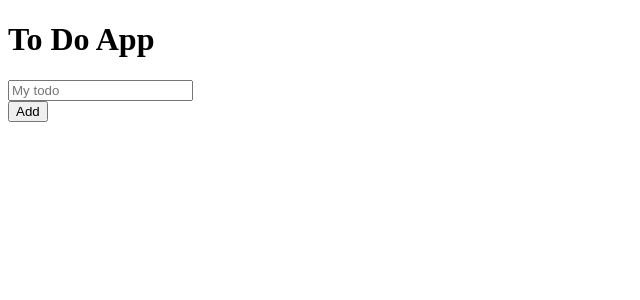
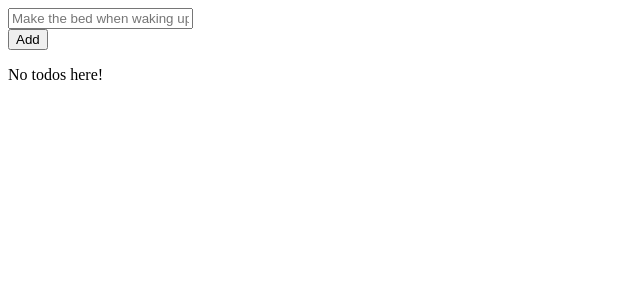
Before and after one commit to juancvaes/appointmenapp, an Angular app in the folder todoapp/: page / in a window 1280 px wide. Shown: the top 300 px of the page, without its empty margins (0-640 px from the left). Built offline with nearby package versions, Linux system fonts and the light colour scheme.

Commit message:
Passing information from parent to child component using property binding and @Input()

```diff
--- a/todoapp/src/app/app.component.html
+++ b/todoapp/src/app/app.component.html
@@ -1,3 +1,17 @@
-<h1>To Do App</h1>
-<app-todo-add></app-todo-add>
-<router-outlet />
+<form>
+    <div>
+        <label for="todo-input"></label>
+        <input
+          [(ngModel)]="newToDoText"
+          type="text"
+          name="todo-input"
+          id="todo-input"
+          placeholder="Make the bed when waking up"
+        >
+    </div>
+    <button (click)="addToDo()" type="submit">Add</button>
+</form>
+
+<app-todo-list
+    [todos]="currentToDos"
+></app-todo-list>
--- a/todoapp/src/app/app.component.ts
+++ b/todoapp/src/app/app.component.ts
@@ -1,16 +1,30 @@
 import { Component } from '@angular/core';
+import { FormsModule } from '@angular/forms';
 import { RouterOutlet } from '@angular/router';
-import { TodoAddComponent } from './todo-add/todo-add.component'
+import { TodoListComponent } from './todo-list/todo-list.component';
+import { ToDo } from './models/todo';
 
 @Component({
   selector: 'app-root',
   imports: [
     RouterOutlet,
-    TodoAddComponent
+    FormsModule,
+    TodoListComponent,
   ],
   templateUrl: './app.component.html',
   styleUrl: './app.component.css'
 })
 export class AppComponent {
   title = 'todoapp';
+  newToDoText: string = "";
+  currentToDos: ToDo[] = [];
+
+  addToDo(){
+    if (this.newToDoText.length){
+      this.currentToDos.push({
+        id: Date.now(),
+        text: this.newToDoText,
+    })
+    this.newToDoText = "";
+  }}
 }
--- /dev/null
+++ b/todoapp/src/app/models/todo.ts
@@ -0,0 +1,4 @@
+export interface ToDo {
+    id: number,
+    text: string,
+}
--- a/todoapp/src/app/todo-add/todo-add.component.html
+++ /dev/null
@@ -1,8 +0,0 @@
-
-<form>
-    <div>
-        <label></label>
-        <input type="text" name="todo-input" id="todo-input" placeholder="My todo">
-    </div>
-    <button type="submit">Add</button>
-</form>
--- a/todoapp/src/app/todo-add/todo-add.component.ts
+++ /dev/null
@@ -1,12 +0,0 @@
-import { Component } from '@angular/core';
-
-@Component({
-  selector: 'app-todo-add',
-  imports: [],
-  templateUrl: './todo-add.component.html',
-  styleUrl: './todo-add.component.css'
-})
-export class TodoAddComponent {
-
-  createTodo(){}
-}
--- /dev/null
+++ b/todoapp/src/app/todo-list/todo-list.component.html
@@ -0,0 +1,10 @@
+@if (this.todos.length) {
+    <ul>
+        <li *ngFor="let todo of todos; index as i">
+            {{ todo.id }} -> {{ todo.text }}
+        </li>
+    </ul>
+}
+@else {
+    <p>No todos here!</p>
+}
```
Also changed, not shown: todoapp/src/app/todo-list/todo-list.component.ts (added, +13 -0 lines), todoapp/src/app/todo-list/todo-list.component.css (added), 1 other file (tests, documents, lock files or other folders).
